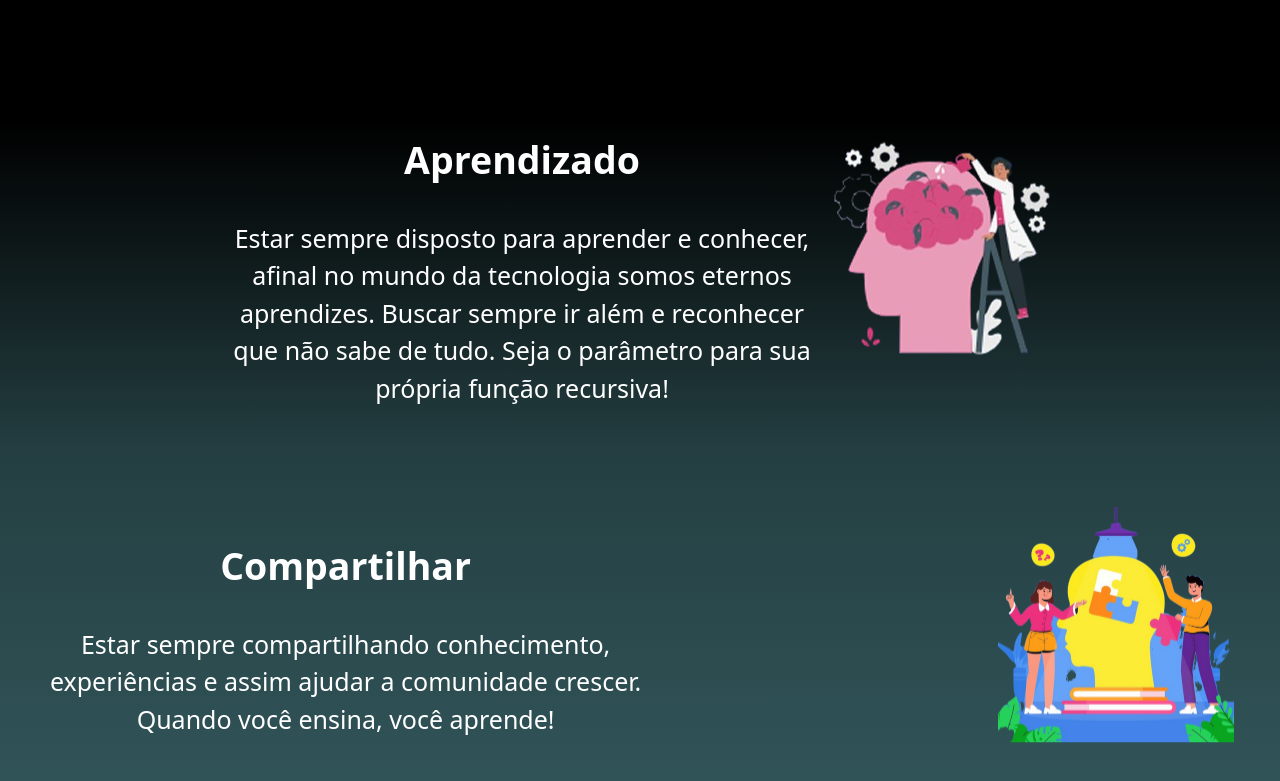
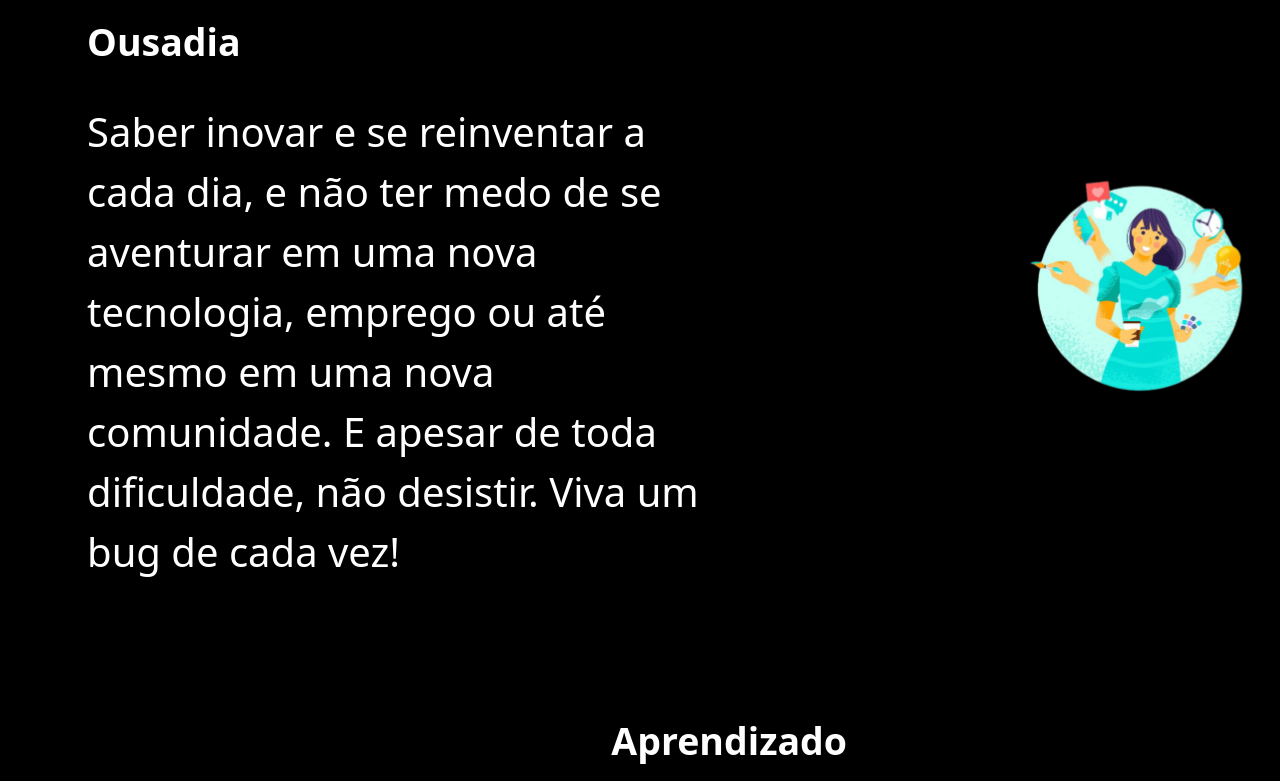
Before and after one commit to codando-community/Site, a React (Vite) app: page / in a window 1280 px wide. Shown: the part 1839-2620 px from the top of the page. Built offline with nearby package versions, Linux system fonts and the light colour scheme.

Commit message:
feat: aninhamento dos elementos do componente concluído, task pronta para o pull request

```diff
--- a/src/components/home/PilaresSection.css
+++ /dev/null
@@ -1,34 +0,0 @@
-.background {
-    background: linear-gradient(to top, #315458, #243f42 , #000000 50%)
-}
-h1.titulo {
-    font-size: 50px;
-}
-.ousadiaContainer{
-    display:flex;
-    flex-direction: row;
-    justify-content: space-between;
-    margin-left: 100px;
-    font-size: 25px;
-    margin-top: 100px;
-}
-.aprendizadoContainer {
-    display: flex;
-    flex-direction: row;
-    justify-content: center;
-    margin: 20px;
-    font-size: 25px;
-    margin-top: 100px;
-}
-.compartilharContainer {
-    display:flex;
-    flex-direction: row;
-    justify-content: space-between;
-    margin: 20px;
-    font-size: 25px;
-    margin-top: 100px;
-}
-
-.elementopilarContainer-1 {
-
-}
--- a/src/components/home/PilaresSection.jsx
+++ b/src/components/home/PilaresSection.jsx
@@ -1,33 +1,33 @@
 import React from "react";
-import './PilaresSection.css'
+import styles from'./PilaresSection.module.css'
 import ousadiaImage from '../../assets/ousadia.svg'
 import aprendizadoImage from '../../assets/aprendizado.svg'
 import compartilharImage from '../../assets/compartilhar.svg'
 
 const PilaresSection = () => {
-  const pilares = [
-    {
-      titulo: "OUSADIA",
-      texto:
-        "Saber inovar e se reinventar a cada dia, e não ter medo de se aventurar em uma nova tecnologia, emprego ou até mesmo em uma nova comunidade. E apesar de toda dificuldade, não desistir. Viva um bug de cada vez!",
-      imagem: ousadiaImage,
-      estilo: "ousadiaContainer"
-    },
-    {
-      titulo: "APRENDIZADO",
-      texto:
-        "Estar sempre disposto para aprender e conhecer, afinal no mundo da tecnologia somos eternos aprendizes. Buscar sempre ir além e reconhecer que não sabe de tudo. Seja o parâmetro para sua própria função recursiva!",
-      imagem: aprendizadoImage,
-      estilo: "aprendizadoContainer"
-    },
-    {
-      titulo: "COMPARTILHAR",
-      texto:
-        "Estar sempre compartilhando conhecimento, experiências e assim ajudar a comunidade crescer. Quando você ensina, você aprende!",
-      imagem: compartilharImage,
-      estilo: "compartilharContainer"
-    },
-  ];
+  // const pilares = [
+  //   {
+  //     titulo: "OUSADIA",
+  //     texto:
+  //       "Saber inovar e se reinventar a cada dia, e não ter medo de se aventurar em uma nova tecnologia, emprego ou até mesmo em uma nova comunidade. E apesar de toda dificuldade, não desistir. Viva um bug de cada vez!",
+  //     imagem: ousadiaImage,
+  //     estilo: "ousadiaContainer"
+  //   },
+  //   {
+  //     titulo: "APRENDIZADO",
+  //     texto:
+  //       "Estar sempre disposto para aprender e conhecer, afinal no mundo da tecnologia somos eternos aprendizes. Buscar sempre ir além e reconhecer que não sabe de tudo. Seja o parâmetro para sua própria função recursiva!",
+  //     imagem: aprendizadoImage,
+  //     estilo: "aprendizadoContainer"
+  //   },
+  //   {
+  //     titulo: "COMPARTILHAR",
+  //     texto:
+  //       "Estar sempre compartilhando conhecimento, experiências e assim ajudar a comunidade crescer. Quando você ensina, você aprende!",
+  //     imagem: compartilharImage,
+  //     estilo: "compartilharContainer"
+  //   },
+  // ];
 
   return (
     <section
@@ -37,29 +37,29 @@ const PilaresSection = () => {
         textAlign: "center",
         color: "#FFF",
       }}
-      className="background"
+      className={styles.background}
     >
-      <h1 className="titulo">NOSSOS PILARES</h1>
-      <div className="ousadiaContainer">
-        <div>
-          <h2>Ousadia</h2>
-          <p style={{ maxWidth: "600px", margin: "0 auto" }}>Saber inovar e se reinventar a cada dia, e não ter medo de se aventurar em uma nova tecnologia, emprego ou até mesmo em uma nova comunidade. E apesar de toda dificuldade, não desistir. Viva um bug de cada vez!</p>
+      <h1 className={styles.titulo}>NOSSOS PILARES</h1>
+      <div className={styles.ousadiaContainer}>
+        <div className={styles.ousadiaConteudo}>
+          <h2 className={styles.subtituloEsquerda}>Ousadia</h2>
+          <p style={{ maxWidth: "725px", margin: "0 auto" }}>Saber inovar e se reinventar a cada dia, e não ter medo de se aventurar em uma nova tecnologia, emprego ou até mesmo em uma nova comunidade. E apesar de toda dificuldade, não desistir. Viva um bug de cada vez!</p>
         </div>
-        <img src={ousadiaImage} alt="imagem sobre ousadia" />
+        <img className = {styles.ousadiaImage} src={ousadiaImage} alt="imagem sobre ousadia" />
       </div>
-      <div className="aprendizadoContainer">
-        <div>
+      <div className={styles.aprendizadoContainer}>
+        <img className = {styles.aprendizadoImage} src={aprendizadoImage} alt="imagem sobre aprendizado" />
+        <div className={styles.aprendizadoConteudo}>
           <h2>Aprendizado</h2>
-          <p style={{ maxWidth: "600px", margin: "0 auto" }}>Estar sempre disposto para aprender e conhecer, afinal no mundo da tecnologia somos eternos aprendizes. Buscar sempre ir além e reconhecer que não sabe de tudo. Seja o parâmetro para sua própria função recursiva!</p>
+          <p style={{ maxWidth: "775px", margin: "0 auto" }}>Estar sempre disposto para aprender e conhecer, afinal no mundo da tecnologia somos eternos aprendizes. Buscar sempre ir além e reconhecer que não sabe de tudo. Seja o parâmetro para sua própria função recursiva!</p>
         </div>
-        <img src={aprendizadoImage} alt="imagem sobre aprendizado" />
       </div>
-      <div className="compartilharContainer">
-        <div>
-          <h2>Compartilhar</h2>
-          <p style={{ maxWidth: "600px", margin: "0 auto" }}>Estar sempre compartilhando conhecimento, experiências e assim ajudar a comunidade crescer. Quando você ensina, você aprende!</p>
+      <div className={styles.compartilharContainer}>
+        <div className={styles.compartilharConteudo}>
+          <h2 className={styles.subtituloEsquerda}>Compartilhar</h2>
+          <p style={{ maxWidth: "650px", margin: "0 auto" }}>Estar sempre compartilhando conhecimento, experiências e assim ajudar a comunidade crescer. Quando você ensina, você aprende!</p>
         </div>
-        <img src={compartilharImage} alt="imagem sobre comparilhar" />
+        <img className={styles.compartilharImage} src={compartilharImage} alt="imagem sobre comparilhar" />
       </div>
 
       {/* {pilares.map(({ titulo, texto, imagem, estilo}) => (
--- /dev/null
+++ b/src/components/home/PilaresSection.module.css
@@ -0,0 +1,64 @@
+
+
+.background {
+    background: linear-gradient(to top, #315458, #243f42 , #000000 50%)
+}
+h1.titulo {
+    font-size: 50px;
+}
+.subtituloEsquerda{
+    text-align: left;
+}
+.ousadiaImage{
+    margin-left: 27%;
+    width:20%;
+}
+.aprendizadoImage{
+    margin-right: 5%;
+    width: 20%;
+}
+.compartilharImage{
+    margin-left: 27%;
+    width: 20%;
+}
+.ousadiaContainer{
+    display:flex;
+    flex-direction: row;
+    margin-left: 5%;
+    font-size: 25px;
+    margin-top: 100px;
+}
+.aprendizadoContainer {
+    display: flex;
+    flex-direction: row;
+    justify-content: center;
+    margin: 20px;
+    font-size: 25px;
+    margin-top: 100px;
+}
+.compartilharContainer {
+    display:flex;
+    flex-direction: row;
+    margin-left: 5%;
+    font-size: 25px;
+    margin-top: 100px;
+    margin-bottom: 10%;
+}
+.ousadiaConteudo{
+    display: flex;
+    flex-direction: column;
+}
+.aprendizadoConteudo{
+    display: flex;
+    flex-direction: column;
+    margin-right: 10%;
+    margin-left: 0%;
+}
+.compartilharConteudo{
+    display: flex;
+    flex-direction: column;
+}
+p {
+    font-size: 30pt;
+    text-align: left;
+}
```
Also changed, not shown: public/aprendizado.svg, src/assets/aprendizado.svg.
